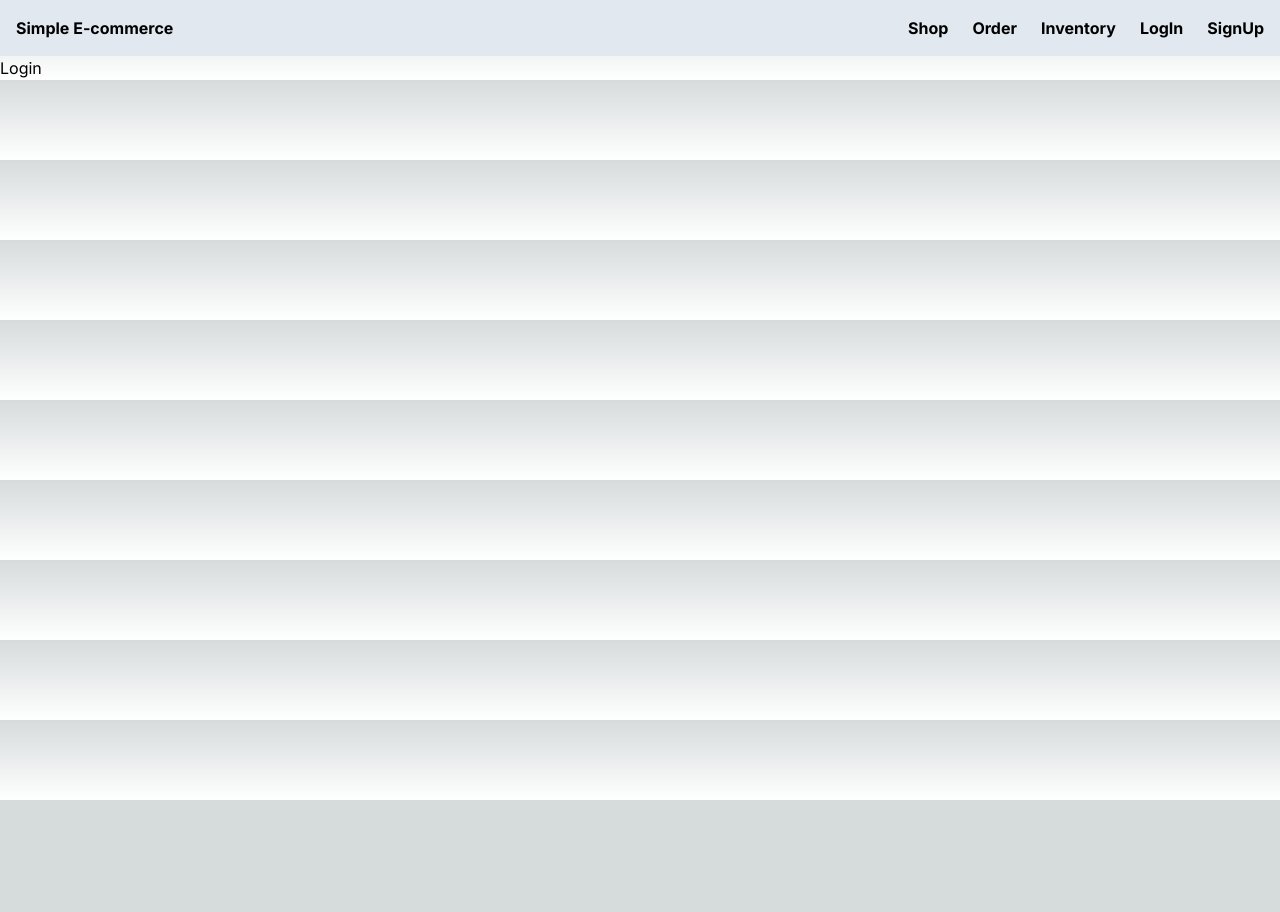
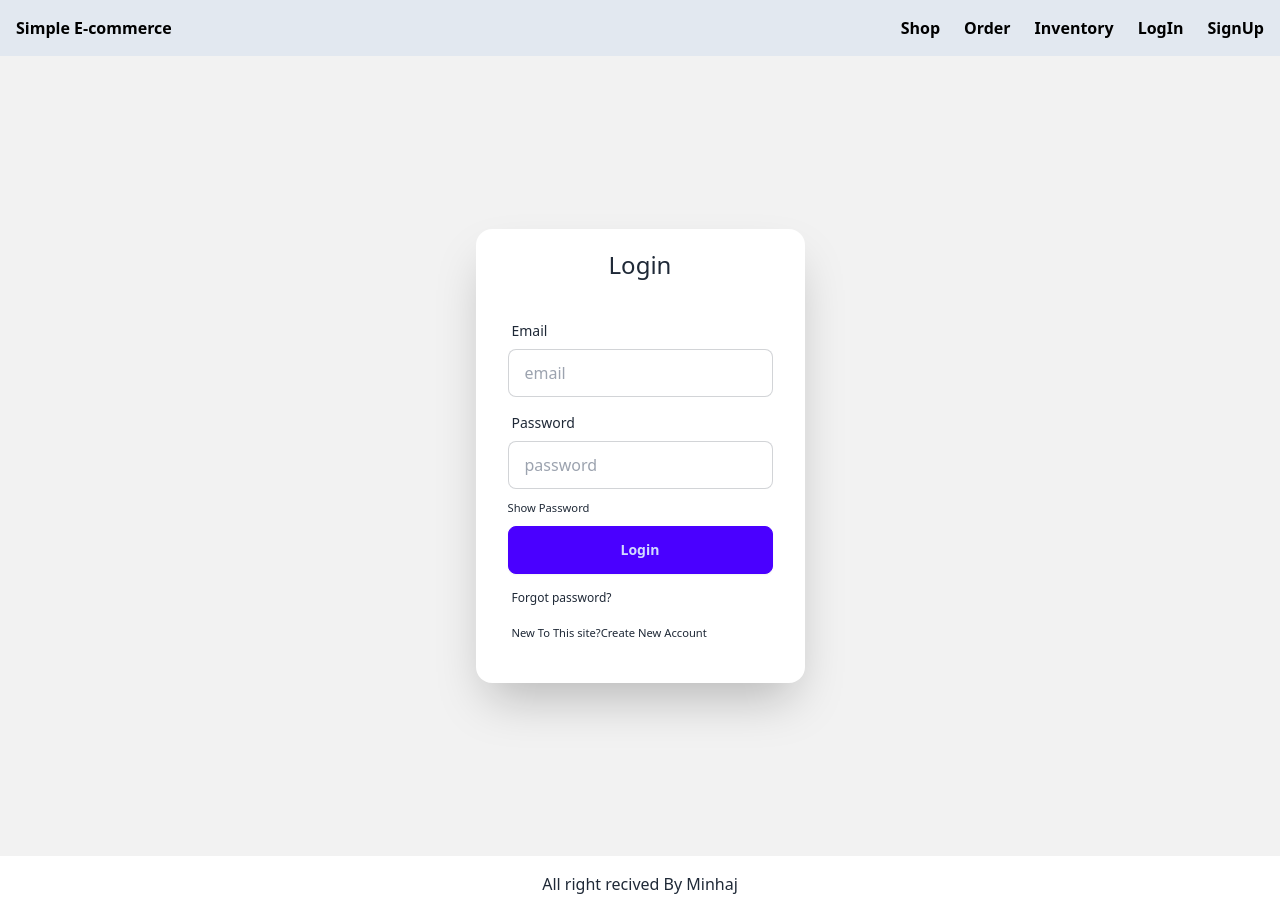
Before and after one commit to Minhaj-Rabby/ideeza-task, a Next.js app: page /login in a window 1280 px wide. Before the commit the page ends 800 px from the top, so only its background shows below. Built offline with nearby package versions, Linux system fonts and the light colour scheme; no server answers.

Commit message:
Login Logout added

```diff
--- a/src/app/Footer.tsx
+++ b/src/app/Footer.tsx
@@ -0,0 +1,11 @@
+import React from 'react'
+
+const Footer = () => {
+  return (
+    <div className='text-center m-4'>
+      <h4>All right recived By Minhaj</h4>
+    </div>
+  )
+}
+
+export default Footer
--- a/src/app/Header.tsx
+++ b/src/app/Header.tsx
@@ -1,21 +1,38 @@
 'use client'
+import { useContext } from 'react';
+import { AuthContext } from './providers';
 import Link from 'next/link';
 
 const Header = () => {
+    const { user, logOut } = useContext(AuthContext);
+    const handlelogOut = () => {
+        logOut()
+            .then((result) => {
 
+            })
+            .catch((error) => {
+                console.error(error);
+            })
+    };
     return (
-        <nav className='flex justify-between p-4 bg-slate-200 text-black font-bold'>
+
+        <nav className='flex justify-between p-4 bg-slate-200 text-black font-bold sticky top-0 z-50'>
             <Link href="/">Simple E-commerce</Link>
             <div className='flex'>
                 <Link href="/">Shop</Link>
                 <Link href="/orders" className='mx-6'>Order</Link>
                 <Link href="/inventory" className='mr-6'>Inventory</Link>
-
-                <div>
-                    <Link href="/login" className='mr-6'>LogIn</Link>
-                    <Link href="/signup">SignUp</Link>
-                </div>
-
+                {
+                    user ? <>
+                        <span className='user-name'> {user.email}
+                            <button onClick={handlelogOut} className='ml-4'>Sign Out</button>
+                        </span></>
+                        :
+                        <>
+                            <Link href="/login" className='mr-6'>LogIn</Link>
+                            <Link href="/signup">SignUp</Link>
+                        </>
+                }
 
             </div>
 
--- /dev/null
+++ b/src/app/firebase.config.js
@@ -0,0 +1,17 @@
+// Import the functions you need from the SDKs you need
+import { initializeApp } from "firebase/app";
+// TODO: Add SDKs for Firebase products that you want to use
+// https://firebase.google.com/docs/web/setup#available-libraries
+
+// Your web app's Firebase configuration
+const firebaseConfig = {
+  apiKey: "AIzaSyAqWbabkgBkHjSakDEIXJqu-QadjA3jnZo",
+  authDomain: "ideeza-task.firebaseapp.com",
+  projectId: "ideeza-task",
+  storageBucket: "ideeza-task.appspot.com",
+  messagingSenderId: "24468193120",
+  appId: "1:24468193120:web:b6062855c1a4c7de03e805"
+};
+
+// Initialize Firebase
+ export const app = initializeApp(firebaseConfig);
--- a/src/app/globals.css
+++ b/src/app/globals.css
@@ -1,27 +1,3 @@
 @tailwind base;
 @tailwind components;
 @tailwind utilities;
-
-:root {
-  --foreground-rgb: 0, 0, 0;
-  --background-start-rgb: 214, 219, 220;
-  --background-end-rgb: 255, 255, 255;
-}
-
-@media (prefers-color-scheme: dark) {
-  :root {
-    --foreground-rgb: 255, 255, 255;
-    --background-start-rgb: 0, 0, 0;
-    --background-end-rgb: 0, 0, 0;
-  }
-}
-
-body {
-  color: rgb(var(--foreground-rgb));
-  background: linear-gradient(
-      to bottom,
-      transparent,
-      rgb(var(--background-end-rgb))
-    )
-    rgb(var(--background-start-rgb));
-}
--- a/src/app/layout.tsx
+++ b/src/app/layout.tsx
@@ -2,8 +2,8 @@ import type { Metadata } from 'next'
 import { Inter } from 'next/font/google'
 import './globals.css'
 import Header from './Header'
-
-const inter = Inter({ subsets: ['latin'] })
+import Footer from './Footer'
+import AuthProvider from'./providers';
 
 export const metadata: Metadata = {
   title: 'Create Next App',
@@ -18,10 +18,13 @@ export default function RootLayout({
   return (
     <html lang="en">
 
-      <body className={inter.className}>
-      <Header></Header>
-        {children}
-        </body>
+      <body>
+        <AuthProvider>
+          <Header />
+          {children}
+          <Footer />
+        </AuthProvider>
+      </body>
     </html>
   )
 }
--- a/src/app/login/page.tsx
+++ b/src/app/login/page.tsx
@@ -1,9 +1,82 @@
-import React from 'react'
+'use client'
+import React, { useContext, useState } from 'react';
+import { AuthContext } from '../providers';
+import Link from 'next/link';
 
 const LogIn = () => {
+
+  const [error, setError] = useState('');
+  const [show, setShow] = useState(false);
+  const { signIn } = useContext(AuthContext);
+
+
+  const handleSignIn = (event) => {
+    event.preventDefault();
+    const form = event.target;
+    const email = form.email.value;
+    const password = form.password.value;
+
+    console.log(email, password);
+
+    if (!/^(?=.*\d)(?=.*[a-z])(?=.*[A-Z])(?=.*[!@#$%&?"]).{8,}$/.test(password)) {
+      setError('Password Must Contain a Uppercase, a Lowercase , a Special character, a Digit   and 8 Character.');
+      return;
+    }
+
+    signIn(email, password)
+      .then(result => {
+        const loggedUser = result.user
+        // console.log(loggedUser);
+        form.reset();
+        setError('');
+        alert(`${email} Log In Successfully`)
+      })
+      .catch(error => {
+        console.log(error);
+        setError(error.message);
+
+      })
+  }
+
   return (
-    <div>
-      <h2>Login</h2>
+
+    <div className="hero min-h-screen bg-base-200">
+      <div className="hero-content flex-col lg:flex-row-reverse">
+
+        <div className="card shrink-0 w-full max-w-sm shadow-2xl bg-base-100">
+          <h2 className='mt-5 text-2xl text-center'>Login</h2>
+          <form onSubmit={handleSignIn} className="card-body">
+            <div className="form-control">
+              <label className="label">
+                <span className="label-text">Email</span>
+              </label>
+              <input type="email" name="email" id="email" placeholder="email" className="input input-bordered" required />
+            </div>
+            <div className="form-control">
+              <label className="label">
+                <span className="label-text">Password</span>
+              </label>
+              <input type={show ? 'text' : 'password'} name="password" id="password" placeholder="password" className="input input-bordered" required />
+              <p className="label-text mt-2"  onClick={() => setShow(!show)}><small>
+                {
+                  show ? 'Hide Password' : 'Show Password'
+                }
+              </small></p>
+
+            </div>
+
+            <div className="form-control">
+              <button className="btn btn-primary">Login</button>
+            </div>
+            <label className="label">
+              <a href="#" className="label-text-alt link link-hover">Forgot password?</a>
+            </label>
+            <p className="label-text ml-1" ><small>New To This site?<Link href='/signup'>Create New Account</Link></small></p>
+            <p className="label-text" ><small className='text-danger'>{error}</small></p>
+          </form>
+
+        </div>
+      </div>
     </div>
   )
 }
--- a/src/app/page.tsx
+++ b/src/app/page.tsx
@@ -1,6 +1,12 @@
+'use client'
 import Image from 'next/image'
+import { useContext } from 'react'
+import { AuthContext } from './providers';
 
 export default function Home() {
+
+  const { user } = useContext(AuthContext);
+
   return (
     <main className="flex min-h-screen flex-col items-center justify-between p-24">
       <h2>HI</h2>
--- /dev/null
+++ b/src/app/providers.js
@@ -0,0 +1,55 @@
+'use client'
+import React, { createContext, useEffect, useState } from 'react'
+import { createUserWithEmailAndPassword, getAuth, onAuthStateChanged, signInWithEmailAndPassword, signOut } from 'firebase/auth';
+import { app } from './firebase.config';
+
+
+export const AuthContext = createContext(null);
+const auth = getAuth(app);
+
+
+const AuthProvider = ({ children }) => {
+
+    let [user, setUser] = useState(null);
+
+    // let user=null;
+    const [loading, setLoading] = useState(true);
+
+
+    const createUser = (email, password) => {
+        setLoading(true);
+        return createUserWithEmailAndPassword(auth, email, password);
+    }
+    const signIn = (email, password) => {
+        setLoading(true);
+        return signInWithEmailAndPassword(auth, email, password);
+    }
+    const logOut = () => {
+        return signOut(auth);
+    }
+    useEffect(() => {
+        const unsubscribe = onAuthStateChanged(auth, currentUser => {
+
+            setUser(currentUser);
+            setLoading(false);
+        });
+        return () => {
+            return unsubscribe();
+        }
+    }, []);
+
+    const authInfo = {
+        user,
+        createUser,
+        signIn,
+        logOut,
+        loading,
+    }
+    return (
+        <AuthContext.Provider value={authInfo}>
+            {children}
+        </AuthContext.Provider>
+    )
+}
+
+export default AuthProvider;
--- a/src/app/signup/page.tsx
+++ b/src/app/signup/page.tsx
@@ -1,9 +1,90 @@
-import React from 'react'
+'use client'
+import React, { useContext, useState } from 'react';
+import { AuthContext } from '../providers';
+import Link from 'next/link';
 
 const SignUp = () => {
+  const [error, setError] = useState('');
+  const { createUser } = useContext(AuthContext);
+  const [show, setShow] = useState(false);
+
+  const handleSignUp = (event) => {
+    event.preventDefault();
+    const form = event.target;
+    const email = form.email.value;
+    const password = form.password.value;
+    const confirm = form.confirmPassword.value;
+    console.log(email, password, confirm);
+
+    if (password !== confirm) {
+      setError('Your password is not matches');
+      return;
+    }
+    else if (!/^(?=.*\d)(?=.*[a-z])(?=.*[A-Z])(?=.*[!@#$%&?"]).{8,}$/.test(password)) {
+      setError('Password Must Contain a Uppercase, a Lowercase , a Special character, a Digit   and 8 Character.');
+      return;
+    }
+    createUser(email, password)
+      .then(result => {
+        const loggedUser = result.user
+        console.log(loggedUser);
+        form.reset();
+        setError('');
+        alert(`${email} User Created Successfully`)
+
+      })
+      .catch(error => {
+        console.log(error);
+        setError(error.message);
+
+      })
+  }
+
   return (
-    <div>
-      <h2>SignUP</h2>
+
+    <div className="hero min-h-screen bg-base-200">
+      <div className="hero-content flex-col lg:flex-row-reverse">
+
+        <div className="card shrink-0 w-full max-w-sm shadow-2xl bg-base-100">
+          <h2 className='mt-5 text-2xl text-center'>SignUp</h2>
+          <form onSubmit={handleSignUp} className="card-body">
+            <div className="form-control">
+              <label className="label">
+                <span className="label-text">Email</span>
+              </label>
+              <input type="email" name="email" id="email" placeholder="email" className="input input-bordered" required />
+            </div>
+            <div className="form-control">
+              <label className="label">
+                <span className="label-text">Password</span>
+              </label>
+              <input type={show ? 'text' : 'password'} name="password" id="password" placeholder="password" className="input input-bordered" required />
+            </div>
+            <div className='form-control'>
+
+              <label className="label">
+                <span className="label-text">Confirm Password</span>
+              </label>
+              <input type={show ? 'text' : 'password'} name="confirmPassword" id="confirmPassword" placeholder="Confirm password" className="input input-bordered" required />
+              <p className="label-text mt-2" onClick={() => setShow(!show)}><small>
+                {
+                  show ? 'Hide Password' : 'Show Password'
+                }
+              </small></p>
+            </div>
+
+            <div className="form-control">
+              <button className="btn btn-primary">SignUP</button>
+            </div>
+            <label className="label">
+              <a href="#" className="label-text-alt link link-hover">Forgot password?</a>
+            </label>
+            <p className="label-text ml-1" ><small>Already have an Account?<Link href='/login'>SignIn</Link></small></p>
+            <p className="label-text" ><small className='text-danger'>{error}</small></p>
+          </form>
+
+        </div>
+      </div>
     </div>
   )
 }
--- a/tailwind.config.ts
+++ b/tailwind.config.ts
@@ -15,6 +15,6 @@ const config: Config = {
       },
     },
   },
-  plugins: [],
+  plugins: [require("daisyui")],
 }
 export default config
```
Also changed, not shown: package.json (+6 -4 lines), 1 other file (tests, documents, lock files or other folders).
